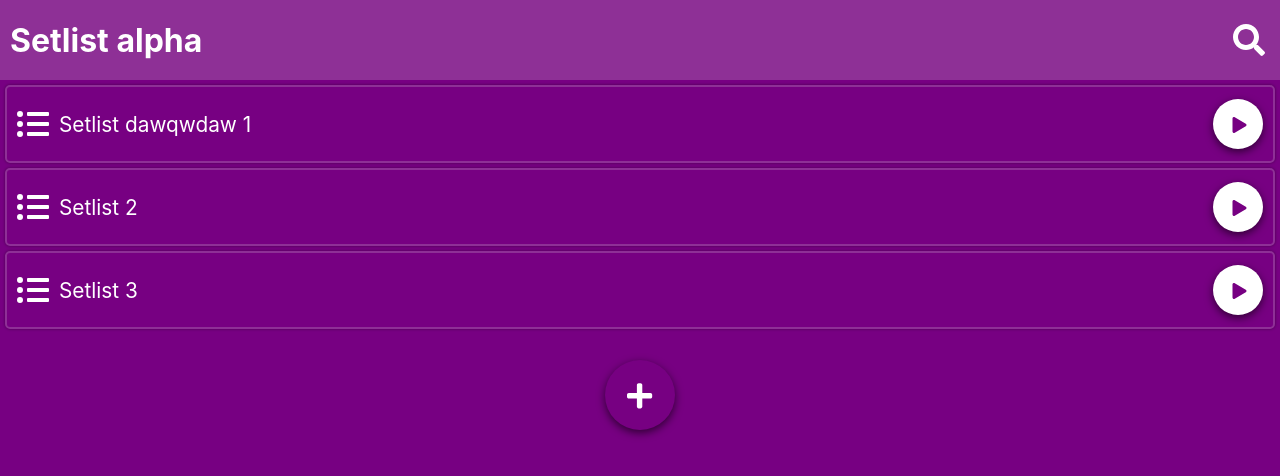
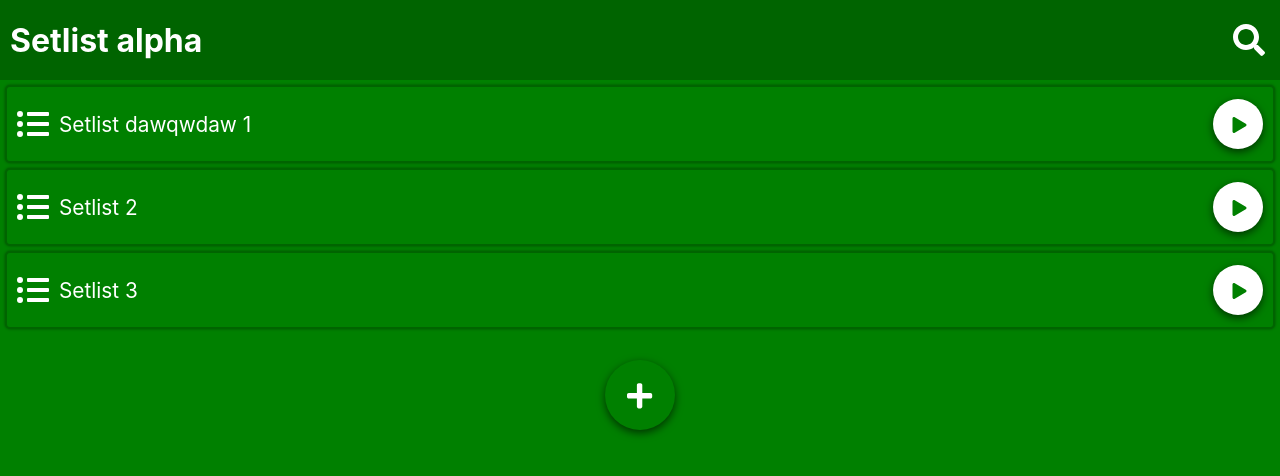
Before and after one commit to tskarhed/doremi.studio, a React (Create React App) app: page / in a window 1280 px wide. Shown: the top 476 px of the page. Built offline with nearby package versions, Linux system fonts and the light colour scheme; no server answers.

Commit message:
Playing with green theme

```diff
--- a/src/theme.module.scss
+++ b/src/theme.module.scss
@@ -1,6 +1,11 @@
-$primary-color: #770082;
+// $primary-color: #770082;
+// $secondary-color: white;
+// $accent-color: #8e3096;
+
+$primary-color: green;
 $secondary-color: white;
-$accent-color: #8e3096;
+$accent-color: darkgreen;
+
 
 
 $sm: 25px;
```
